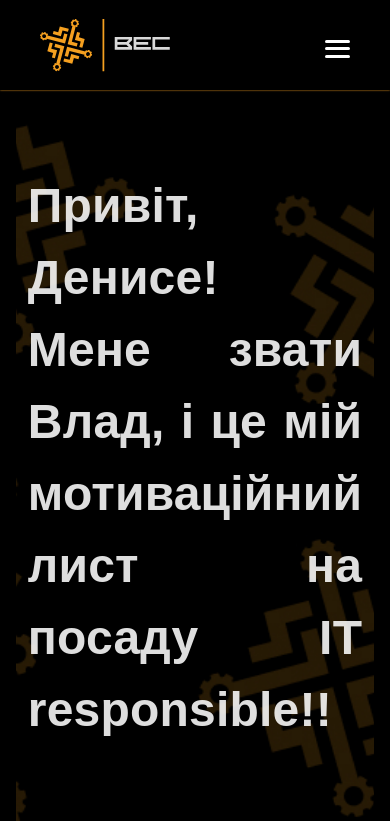
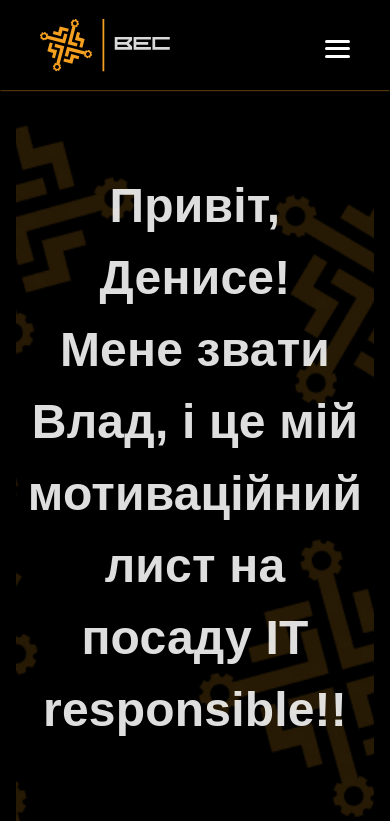
Before and after one commit to Vladpru/MotyvashkaBec, a React (Vite) app: page / in a window 390 px wide. Shown: the top 821 px of the page. Built offline with nearby package versions, Linux system fonts and the light colour scheme.

Commit message:
text small changes

```diff
--- a/src/components/About.css
+++ b/src/components/About.css
@@ -105,3 +105,9 @@
         padding: 0 20px;
     }
 }
+
+@media (max-width: 580px) {
+    .about_me_text {
+        text-align: left;
+    }
+}
--- a/src/components/Welcome.css
+++ b/src/components/Welcome.css
@@ -41,3 +41,9 @@
     color: #f5a020;
     text-shadow: 0px 0px 3px #f5a020;
 }
+
+@media (max-width: 700px) {
+    .top_left_title {
+        text-align: center;
+    }
+}
--- a/src/components/WhyBEC.css
+++ b/src/components/WhyBEC.css
@@ -13,3 +13,8 @@
     font-size: 24px;
     text-align: justify;
 }
+@media (max-width: 700px) {
+    .why_text {
+        text-align: left;
+    }
+}
```
